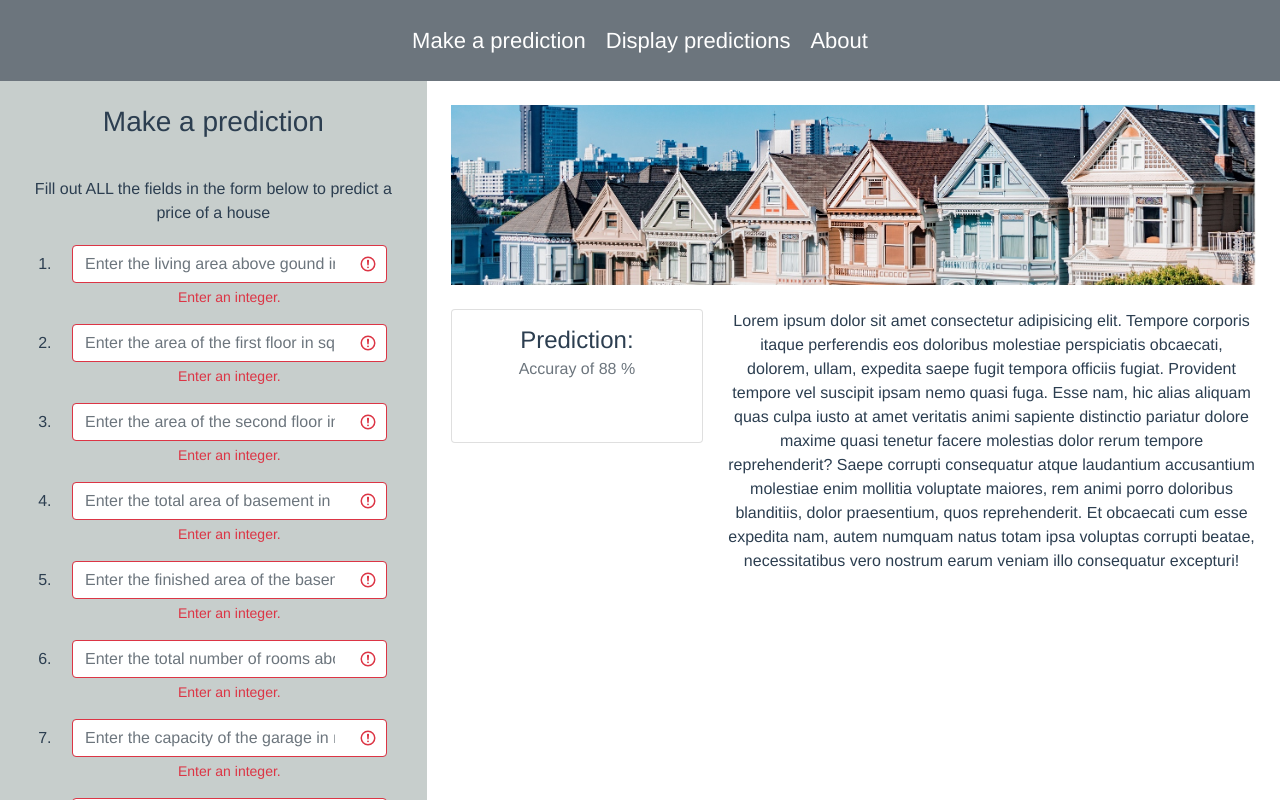
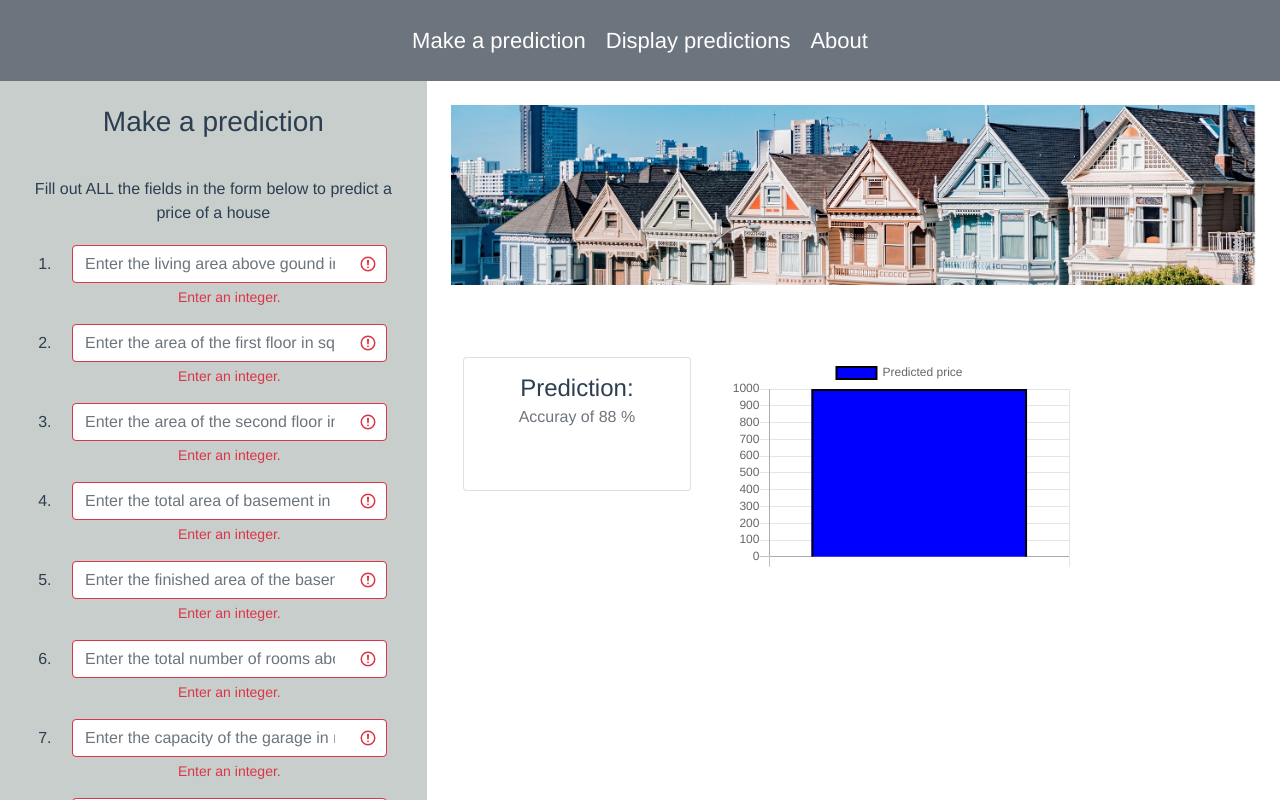
Before and after one commit to Fibfractal/AI-House-Price-Predictor, a Vue app in the folder frontend/: page / in a window 1280 px wide. Shown: the top 800 px of the page. Built offline with nearby package versions, Linux system fonts and the light colour scheme; no server answers.

Commit message:
Added bar diagram to show predicted price

```diff
--- a/frontend/src/views/Predict.vue
+++ b/frontend/src/views/Predict.vue
@@ -116,7 +116,7 @@
                         </div>
                         <div class="row">
 
-                            <div class="col-12 col-md-4 mt-4">
+                            <div class="col-12 col-md-4 mt-5 p-4">
                                 <div class="card" style="width: 100%; background-color: white;">
                                 <div class="card-body">
                                     <h4 class="card-title">Prediction:</h4>
@@ -127,24 +127,29 @@
                             </div>
 
                             <div class="col-12 col-md-8 mt-4">
-                                <p>Lorem ipsum dolor sit amet consectetur adipisicing elit. Tempore corporis itaque perferendis eos doloribus molestiae perspiciatis obcaecati, dolorem, ullam, expedita saepe fugit tempora officiis fugiat. Provident tempore vel suscipit ipsam nemo quasi fuga. Esse nam, hic alias aliquam quas culpa iusto at amet veritatis animi sapiente distinctio pariatur dolore maxime quasi tenetur facere molestias dolor rerum tempore reprehenderit? Saepe corrupti consequatur atque laudantium accusantium molestiae enim mollitia voluptate maiores, rem animi porro doloribus blanditiis, dolor praesentium, quos reprehenderit. Et obcaecati cum esse expedita nam, autem numquam natus totam ipsa voluptas corrupti beatae, necessitatibus vero nostrum earum veniam illo consequatur excepturi!</p>
+                                <div class="row">
+
+                                    <!-- canvas -->
+                                    <div class="col-12 col-md-8 mt-5">
+                                        <canvas id="myChart" height="200"></canvas>
                                     </div>
 
+                                    <div class="col-12 col-md-4 mt-5"></div>
                                 </div>
-
-
-
-
                             </div>
-
-
+                        </div>
+                    </div>
 
         </div>
     </main>
 </template>
 
 <script>
+
+    import Chart from "chart.js";
+
     export default {
+
         data(){
             return {
 
@@ -159,10 +164,51 @@ export default {
                 grLivArea: '',
                 overallQual: '',
                 price: '',
+
+                canvas: "",
+                chart: "",
             }
         },
+
+        mounted(){
+
+            let canvas = document.getElementById("myChart")
+            let ctx = canvas.getContext("2d")
+            this.canvas = ctx
+            this.createChart()
+        },
+
         methods: {
 
+            createChart(){
+
+                this.chart = new Chart(this.canvas, {
+
+                    type:'bar',
+                    data: {
+
+                        labels: [''],
+                        datasets: [
+                            {
+                                label: 'Predicted price',
+                                data: [1000],
+                                backgroundColor: ['blue'],
+                                borderColor: ['black'],
+                                borderWidth: 2
+                            }
+                        ],
+                    },
+                    options: {
+                        scales: {
+                            yAxes: [{
+                                ticks: {
+                                    beginAtZero: true,
+                                }
+                            }]
+                        }
+                    }
+                })
+            },
             async predict(){
 
 
@@ -241,6 +287,10 @@ export default {
 
                     this.$store.commit('setPrediction', prediction)
                     console.log("Prediction in store", this.$store.state.prediction)
+
+                    let chartDataset = this.chart.data.datasets[0]
+                    chartDataset.data[0] = prediction
+                    this.chart.update()
 
                     // To database
 
@@ -322,4 +372,9 @@ export default {
         margin-bottom: 20px;
     }
 
+    #myChart {
+        /* width: 50%; */
+        /* height:100px; */
+    }
+
 </style>
```
Lines whose indentation alone changed are shown as unchanged.
